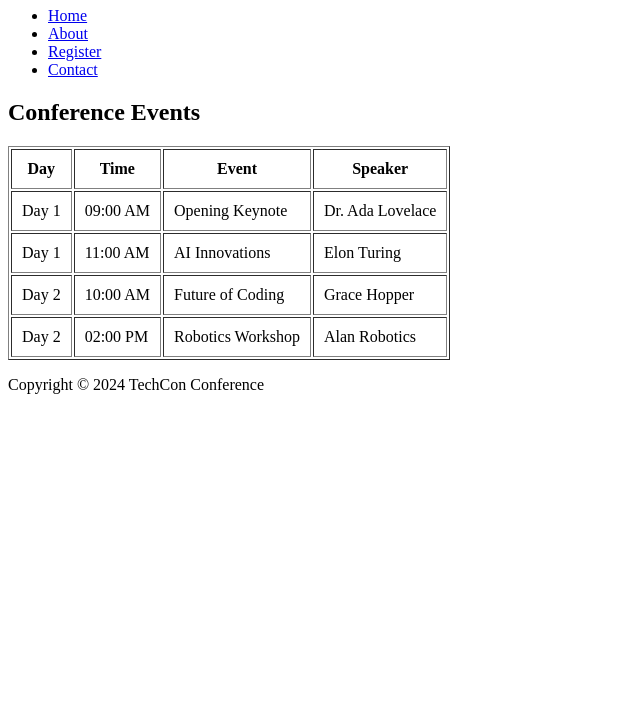
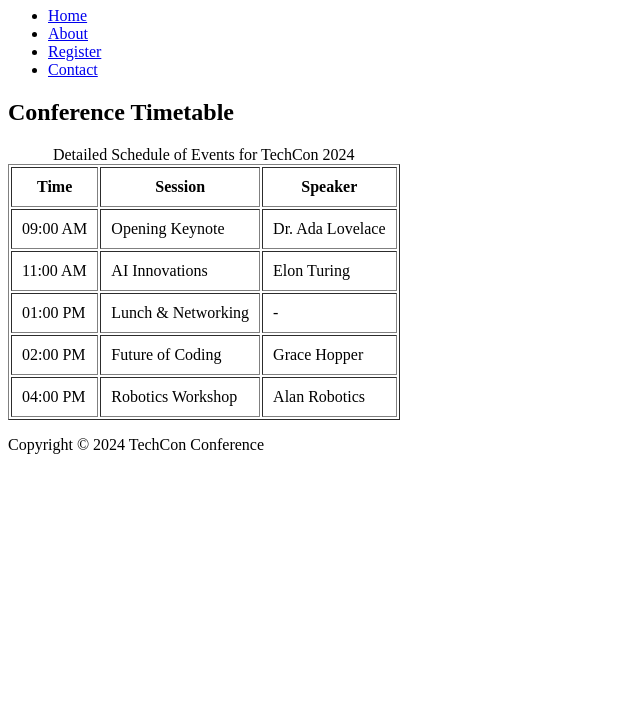
Before and after one commit to luckyman49/TechCon_HTML, a plain HTML site: page techcon_website/schedule.html in a window 1280 px wide. Shown: the part 73-800 px from the top of the page, without its empty margins (0-640 px from the left). Drawn offline with Linux system fonts and the light colour scheme.

Commit message:
Add new updated file both

```diff
--- a/techcon_website/schedule.html
+++ b/techcon_website/schedule.html
@@ -9,7 +9,7 @@
 <body>
   <!-- Header -->
   <header>
-    <h1>TechCon 2024 Schedule</h1>
+    <h1>Schedule for TechCon 2024</h1>
     <nav>
       <ul>
         <li><a href="index.html">Home</a></li>
@@ -23,38 +23,39 @@
   <!-- Main Content -->
   <main>
     <section>
-      <h2>Conference Events</h2>
+      <h2>Conference Timetable</h2>
       <table border="1" cellpadding="10">
+        <caption>Detailed Schedule of Events for TechCon 2024</caption>
         <thead>
           <tr>
-            <th>Day</th>
-            <th>Time</th>
-            <th>Event</th>
-            <th>Speaker</th>
+            <th scope="col">Time</th>
+            <th scope="col">Session</th>
+            <th scope="col">Speaker</th>
           </tr>
         </thead>
         <tbody>
           <tr>
-            <td>Day 1</td>
             <td>09:00 AM</td>
             <td>Opening Keynote</td>
             <td>Dr. Ada Lovelace</td>
           </tr>
           <tr>
-            <td>Day 1</td>
             <td>11:00 AM</td>
             <td>AI Innovations</td>
             <td>Elon Turing</td>
           </tr>
           <tr>
-            <td>Day 2</td>
-            <td>10:00 AM</td>
+            <td>01:00 PM</td>
+            <td>Lunch & Networking</td>
+            <td>-</td>
+          </tr>
+          <tr>
+            <td>02:00 PM</td>
             <td>Future of Coding</td>
             <td>Grace Hopper</td>
           </tr>
           <tr>
-            <td>Day 2</td>
-            <td>02:00 PM</td>
+            <td>04:00 PM</td>
             <td>Robotics Workshop</td>
             <td>Alan Robotics</td>
           </tr>
@@ -68,4 +69,5 @@
     <p>Copyright &copy; 2024 TechCon Conference</p>
   </footer>
 </body>
+
 </html>
```
Also changed, not shown: techcon_website/register.html (+12 -2 lines).
